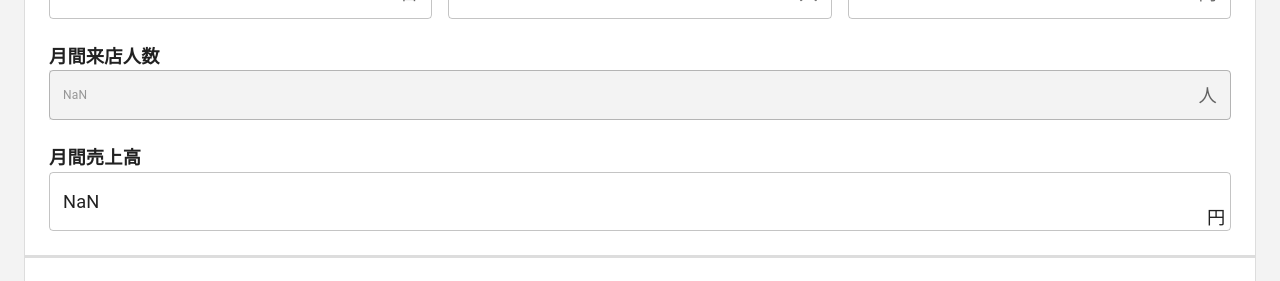
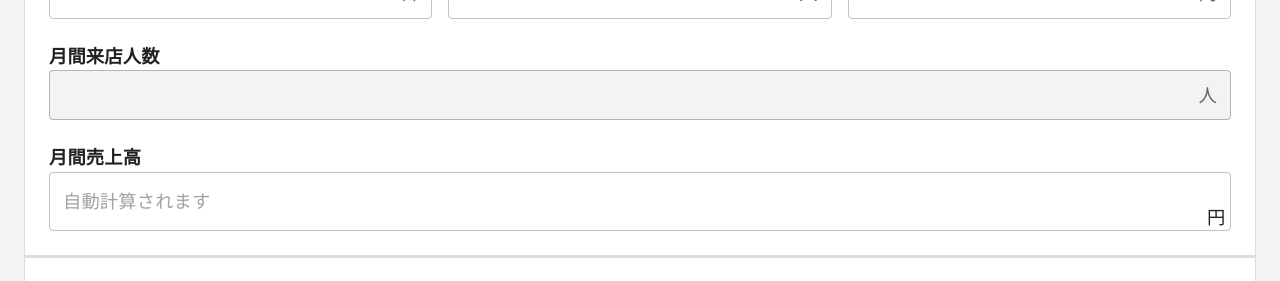
Before and after one commit to Takatoshi0207/profit-calculate, a React (Vite) app: page / in a window 1280 px wide. Shown: the part 252-533 px from the top of the page. Built offline with nearby package versions, Linux system fonts and the light colour scheme.

Commit message:
想定売上 Done
全ての計算式 OK

```diff
--- a/src/App.tsx
+++ b/src/App.tsx
@@ -10,7 +10,6 @@ export default function App() {
   const [visitors, setVisitors] = useState<number>();
   const [tanka, setTanka] = useState<number>();
   const [okoegake, setOkoegake] = useState<number>();
-  const [upSellTanka, setUpSellTanka] = useState<number>();
 
   const raitenninzuu = useMemo(() => {
     return eigyoubi * visitors;
@@ -20,7 +19,6 @@ export default function App() {
     return raitenninzuu * tanka;
   });
 
-  const heikinTanka = useMemo(() => {
   const upSellCustomer = raitenninzuu * (okoegake / 100);
   const avCustomer = raitenninzuu - upSellCustomer;
   const airbariTanka = 7700;
@@ -28,6 +26,8 @@ export default function App() {
   const upSelluriage = upSellTanka * upSellCustomer;
   const avTanka = tanka * avCustomer;
   const airbariUriage = upSelluriage + avTanka;
+
+  const heikinTanka = useMemo(() => {
     const newTanka = airbariUriage / raitenninzuu;
     return newTanka;
   });
@@ -83,7 +83,7 @@ export default function App() {
 
         <LabelTextInput
           label="月間来店人数"
-          value={raitenninzuu}
+          value={visitors ? raitenninzuu : undefined}
           disabled
           unit={"人"}
         />
@@ -94,7 +94,7 @@ export default function App() {
           <SalesPerMonth
             label="月間売上高"
             placeholder="自動計算されます"
-            value={salesPerMonth}
+            value={tanka ? salesPerMonth : undefined}
             thousandSeparator={true}
             sx={{
               width: "100%",
@@ -153,7 +153,7 @@ export default function App() {
           />
           <LabelTextInput
             label="エアバリ導入後 想定売上"
-            value={upSellTanka}
+            value={okoegake ? airbariUriage : undefined}
             placeholder="想定売上"
             unit={"円"}
             size={"large"}
```
Lines whose indentation alone changed are shown as unchanged.
